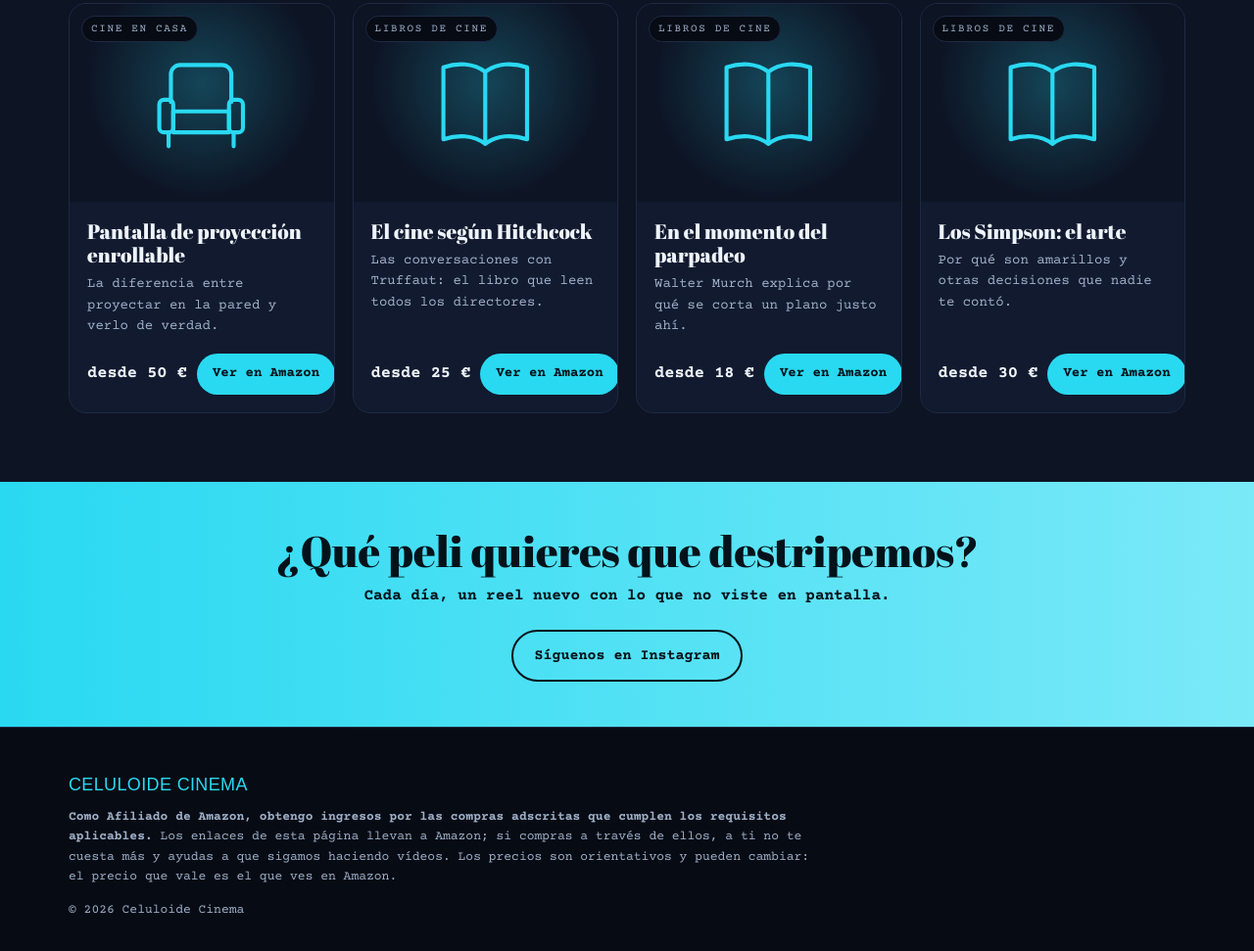
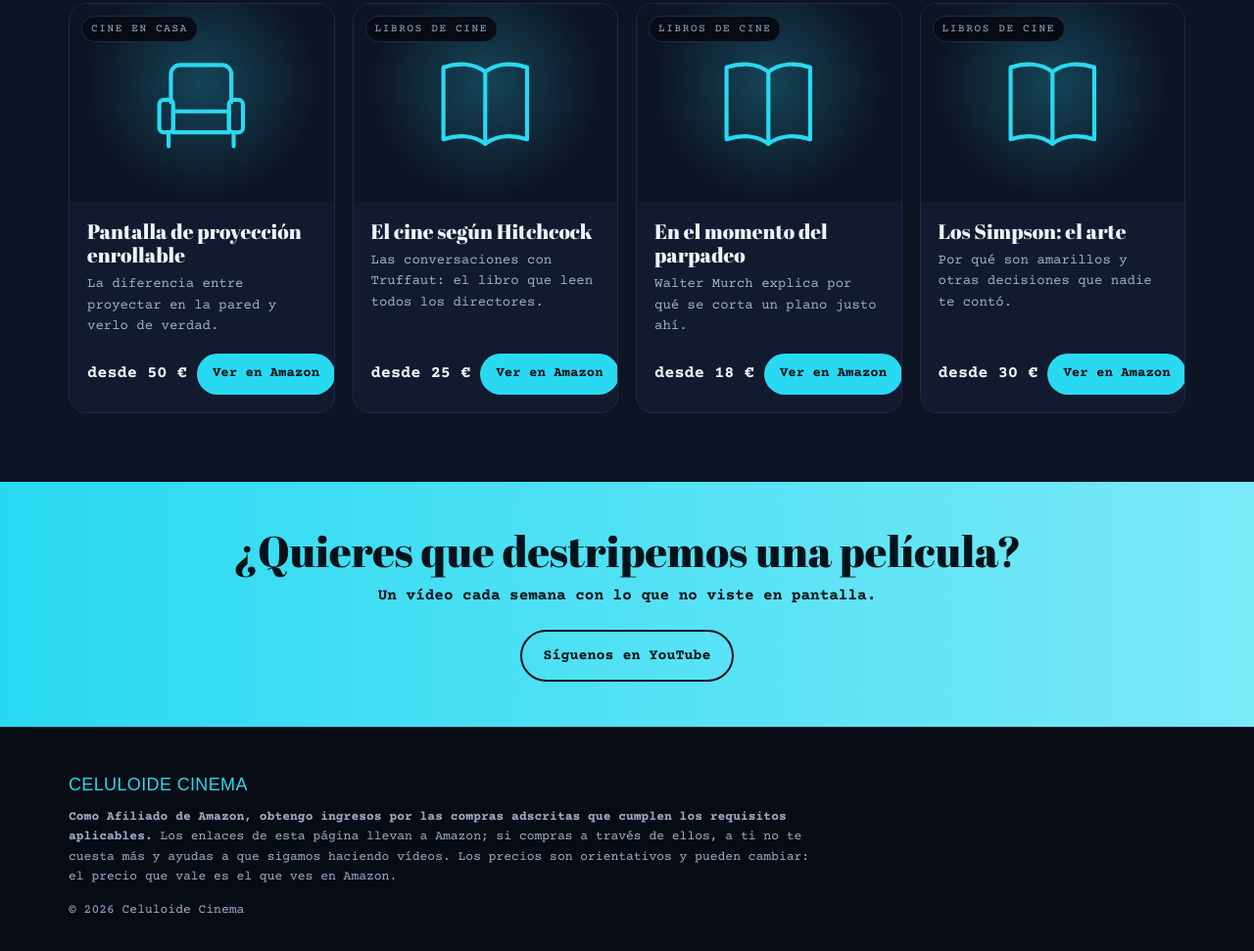
Before and after one commit to celuloidewebs/tienda, a plain HTML site: page index.html in a window 1280 px wide. Shown: the part 3253-4224 px from the top of the page at 98% size. Drawn offline with nearby package versions, Linux system fonts and the light colour scheme; a web font is replaced by a local one.

Commit message:
Banda: YouTube, un vídeo cada semana
Co-Authored-By: Claude Opus 5.5 <noreply@anthropic.com>

```diff
--- a/index.html
+++ b/index.html
@@ -283,9 +283,9 @@ footer .marca{font-size:18px}
 
 <div class="banda">
   <div class="wrap">
-    <h2>¿Qué peli quieres que destripemos?</h2>
-    <p>Cada día, un reel nuevo con lo que no viste en pantalla.</p>
-    <a class="btn" href="https://www.instagram.com/celuloidecinema" target="_blank" rel="noopener">Síguenos en Instagram</a>
+    <h2>¿Quieres que destripemos una película?</h2>
+    <p>Un vídeo cada semana con lo que no viste en pantalla.</p>
+    <a class="btn" href="https://www.youtube.com/@celuloidecinema?sub_confirmation=1" target="_blank" rel="noopener">Síguenos en YouTube</a>
   </div>
 </div>
 
```
